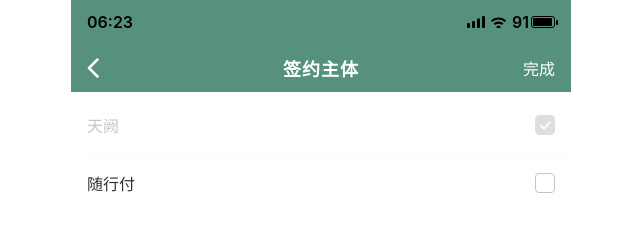
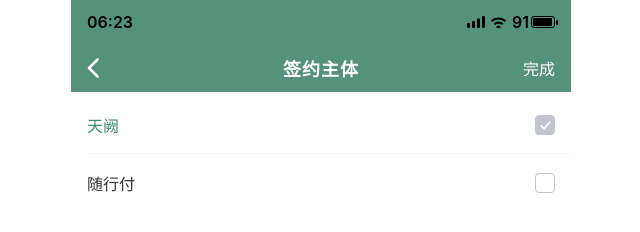
Before and after one commit to Gaohailinga/sign-entity-prototype, a plain HTML site: page sign-entity-v2.html in a window 1280 px wide. Shown: the full height of the page, 319-959 px from the left. Drawn offline with Linux system fonts and the light colour scheme.

Commit message:
fix: 仅天阙复选框置灰，文字不置灰

```diff
--- a/sign-entity-v2.html
+++ b/sign-entity-v2.html
@@ -186,12 +186,6 @@
     opacity: 1;
     transform: scale(1);
   }
-  .entity-item.disabled {
-    opacity: 0.55;
-  }
-  .entity-item.disabled .entity-name {
-    color: #999;
-  }
   .entity-item.disabled .entity-checkbox {
     background: #c0c4cc;
     border-color: #c0c4cc;
@@ -266,8 +260,8 @@
   var suixingfuItem = list.querySelector('.entity-item[data-name="随行付"]');
 
   // 方案二交互：
-  // - 默认同时勾选天阙、随行付
-  // - 随行付可手动取消
+  // - 默认勾选天阙
+  // - 随行付可手动勾选/取消
   // - 天阙不可取消
   list.addEventListener('click', function (e) {
     var item = e.target.closest('.entity-item');
```
